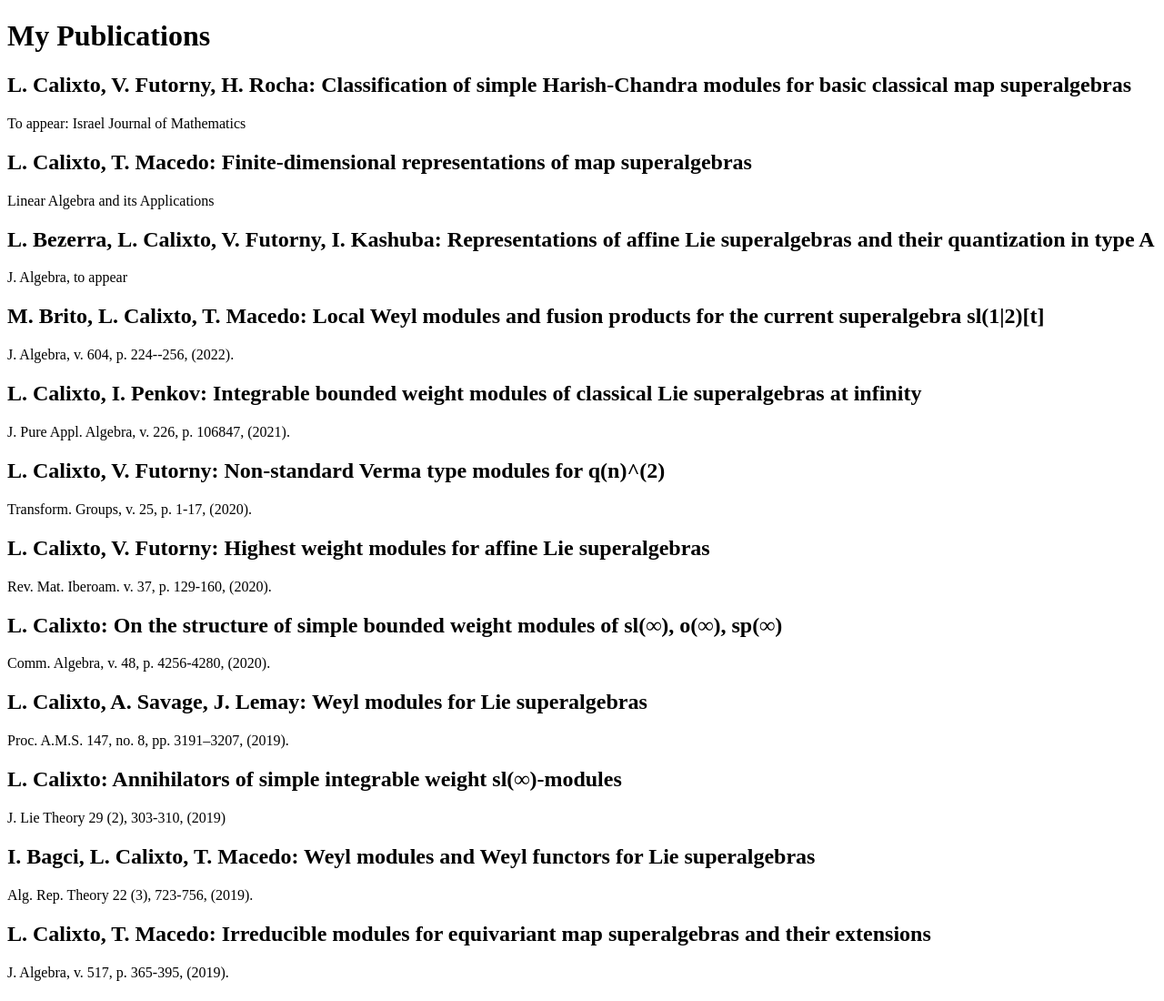
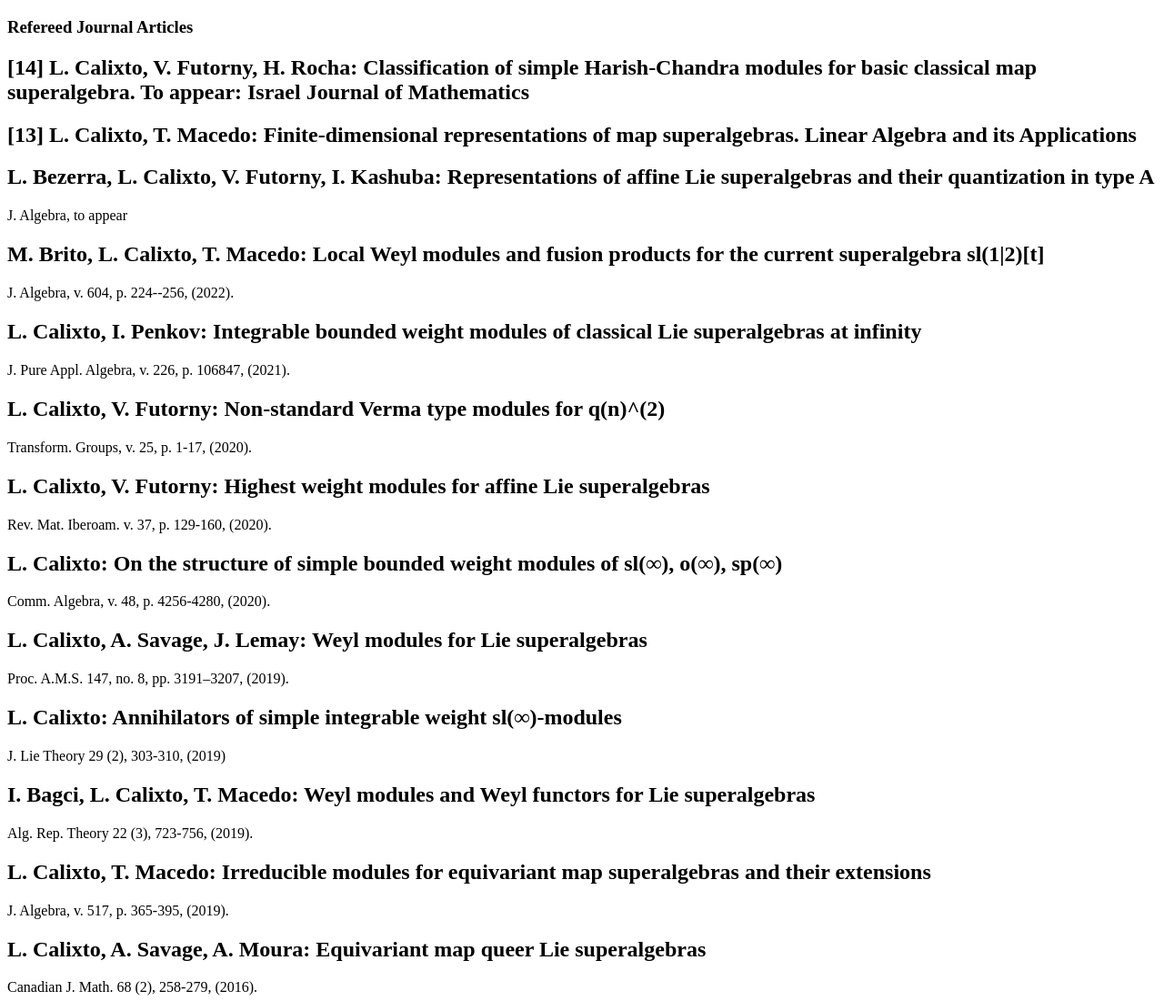
Before and after one commit to lhcalixto/lhcalixto.github.io, a plain HTML site: page publications.html in a window 1280 px wide. Shown: the top 1100 px of the page at 91% size. Drawn offline with Linux system fonts and the light colour scheme.

Commit message:
change publications stile

```diff
--- a/publications.html
+++ b/publications.html
@@ -7,16 +7,12 @@
 </head>
 <body>
     <header>
-        <h1>My Publications</h1>
+        <h3>Refereed Journal Articles</h3>
     </header>
     <main>
         <section>
-            <h2>L. Calixto, V. Futorny, H. Rocha: Classification of simple Harish-Chandra modules for basic classical map superalgebras </h2>
-            <p>To appear: Israel Journal of Mathematics</p>
-        </section>
-        <section>
-            <h2>L. Calixto, T. Macedo: Finite-dimensional representations of map superalgebras </h2>
-            <p>Linear Algebra and its Applications </p>
+            <h2>[14] L. Calixto, V. Futorny, H. Rocha: Classification of simple Harish-Chandra modules for basic classical map superalgebra. To appear: Israel Journal of Mathematics </h2>
+            <h2>[13] L. Calixto, T. Macedo: Finite-dimensional representations of map superalgebras. Linear Algebra and its Applications </h2>
         </section>
         <section>
             <h2>L. Bezerra, L. Calixto, V. Futorny, I. Kashuba: Representations of affine Lie superalgebras and their quantization in type A  </h2>
```
